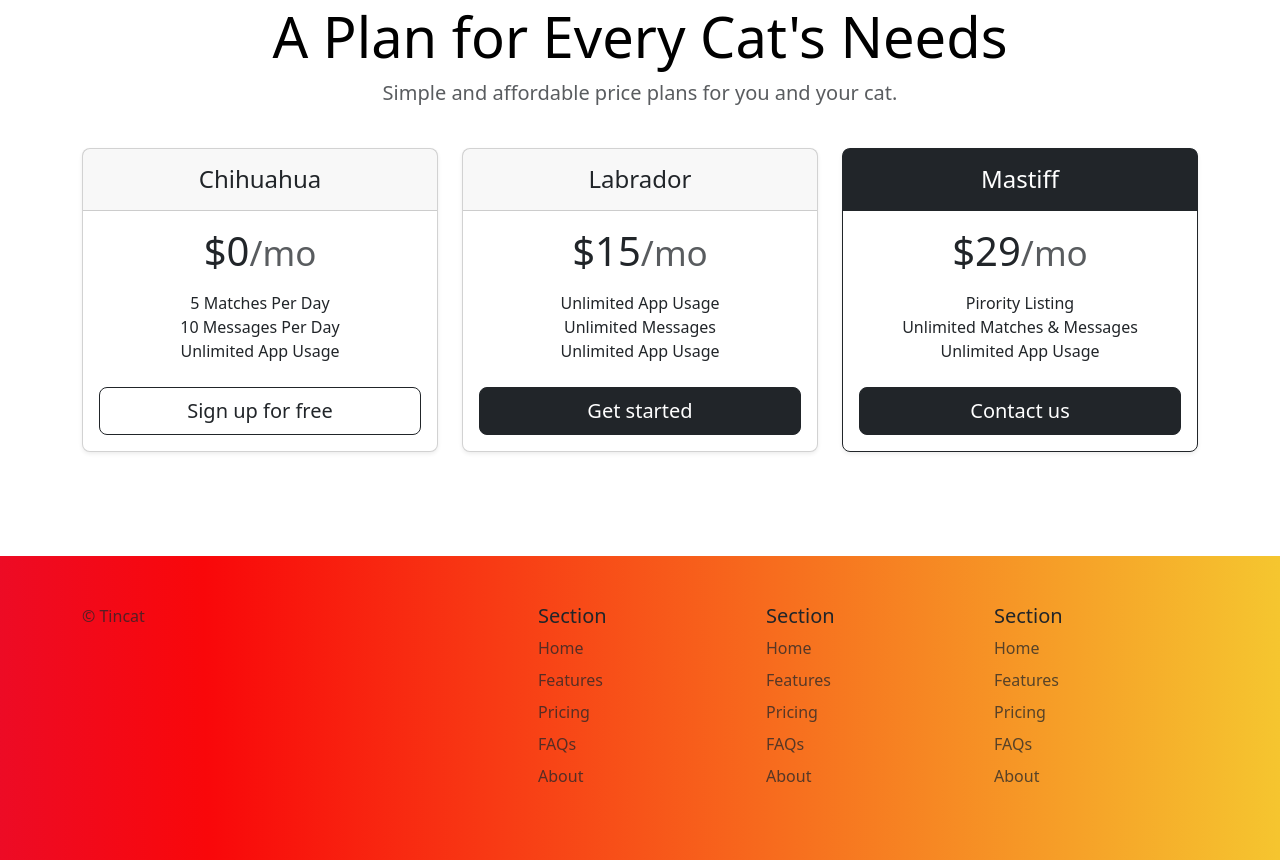
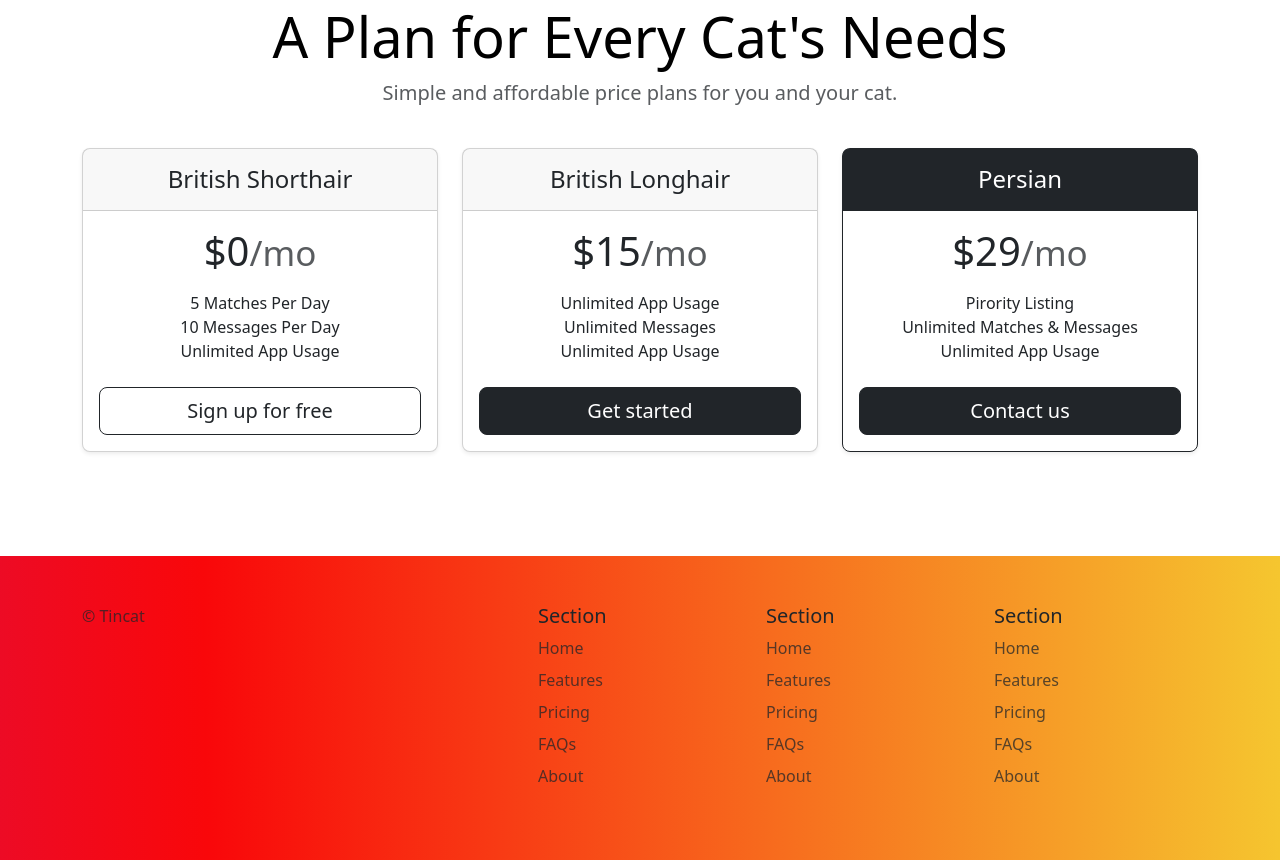
Before and after one commit to dawidkozakiewicz/TinCat-Page, a plain HTML site: page index.html in a window 1280 px wide. Shown: the part 1383-2243 px from the top of the page. Drawn offline with nearby package versions, Linux system fonts and the light colour scheme.

Commit message:
Update index.html
Changing animals names.

```diff
--- a/index.html
+++ b/index.html
@@ -214,7 +214,7 @@
             <div class="col">
               <div class="card mb-4 rounded-3 shadow-sm">
                 <div class="card-header py-3">
-                  <h4 class="my-0 fw-normal">Chihuahua</h4>
+                  <h4 class="my-0 fw-normal">British Shorthair</h4>
                 </div>
                 <div class="card-body">
                   <h1 class="card-title pricing-card-title">
@@ -237,7 +237,7 @@
             <div class="col">
               <div class="card mb-4 rounded-3 shadow-sm">
                 <div class="card-header py-3">
-                  <h4 class="my-0 fw-normal">Labrador</h4>
+                  <h4 class="my-0 fw-normal">British Longhair</h4>
                 </div>
                 <div class="card-body">
                   <h1 class="card-title pricing-card-title">
@@ -257,7 +257,7 @@
             <div class="col">
               <div class="card mb-4 rounded-3 shadow-sm border-dark">
                 <div class="card-header py-3 text-bg-dark border-dark">
-                  <h4 class="my-0 fw-normal">Mastiff</h4>
+                  <h4 class="my-0 fw-normal">Persian</h4>
                 </div>
                 <div class="card-body">
                   <h1 class="card-title pricing-card-title">
```
